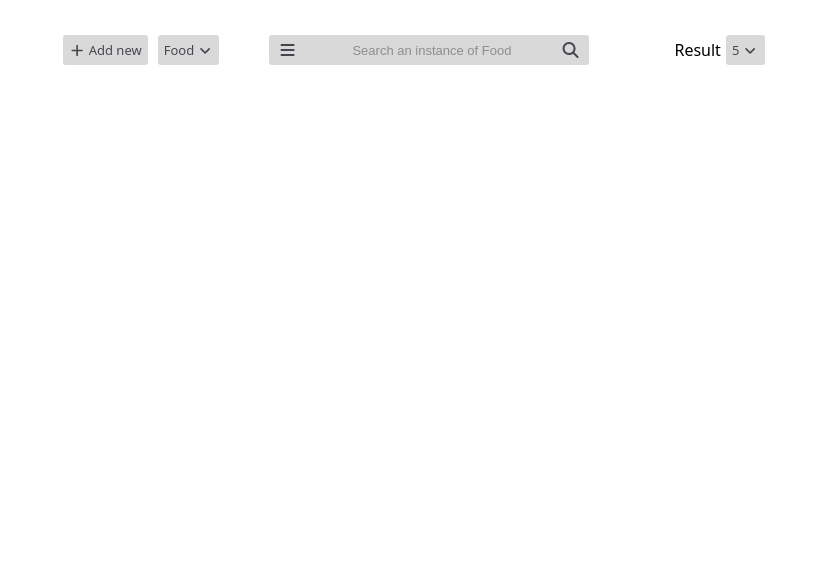
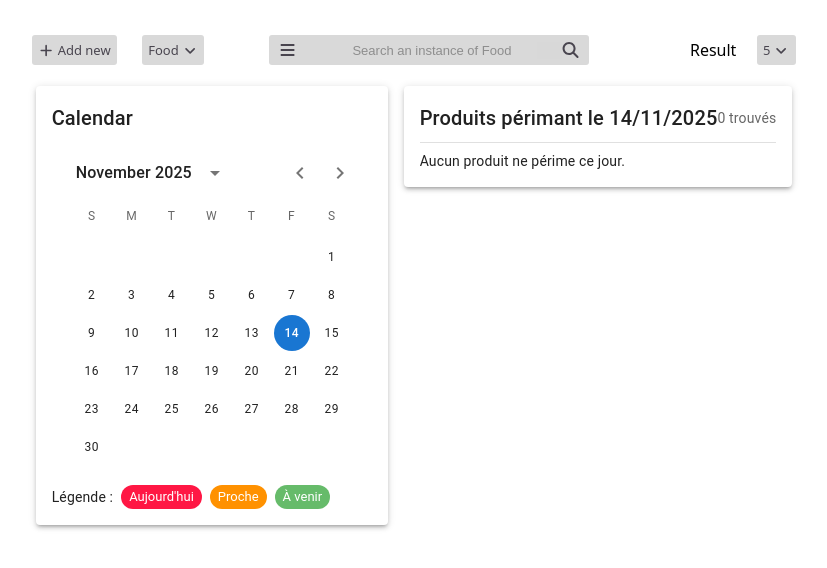
Before and after one commit to Bokode/StocKeeperPlus_Website, a React (Vite) app: page / in a window 1280 px wide. Shown: the top 568 px of the page, without its empty margins (226-1053 px from the left). Built offline with nearby package versions, Linux system fonts and the light colour scheme.

Commit message:
Premier Jet calendrier

```diff
--- a/package.json
+++ b/package.json
@@ -10,8 +10,13 @@
     "preview": "vite preview"
   },
   "dependencies": {
+    "@emotion/react": "^11.14.0",
+    "@emotion/styled": "^11.14.1",
     "@fortawesome/free-solid-svg-icons": "^7.1.0",
     "@fortawesome/react-fontawesome": "^3.1.0",
+    "@mui/material": "^7.3.5",
+    "@mui/x-date-pickers": "^8.18.0",
+    "dayjs": "^1.11.19",
     "react": "^19.2.0",
     "react-dom": "^19.2.0"
   },
--- a/src/App.jsx
+++ b/src/App.jsx
@@ -1,10 +1,12 @@
 import './App.css'
 import Topbar from './components/topBar/topBar';
+import Calendar from './components/calendar/ExpiryCalendar.jsx'
 
 function App() {
   return (
     <div className='appContainer'>
       <Topbar />
+      <Calendar />
     </div>
   )
 }
--- /dev/null
+++ b/src/components/calendar/ExpiryCalendar.jsx
@@ -0,0 +1,217 @@
+// ExpiryCalendar.jsx
+import React from "react";
+import dayjs from "dayjs";
+import Box from "@mui/material/Box";
+import Grid from "@mui/material/Grid";
+import Paper from "@mui/material/Paper";
+import Typography from "@mui/material/Typography";
+import List from "@mui/material/List";
+import ListItem from "@mui/material/ListItem";
+import ListItemText from "@mui/material/ListItemText";
+import Chip from "@mui/material/Chip";
+import Stack from "@mui/material/Stack";
+import Divider from "@mui/material/Divider";
+import { LocalizationProvider } from "@mui/x-date-pickers/LocalizationProvider";
+import { AdapterDayjs } from "@mui/x-date-pickers/AdapterDayjs";
+import { DateCalendar } from "@mui/x-date-pickers/DateCalendar";
+import { PickersDay } from "@mui/x-date-pickers";
+import { styled } from "@mui/material/styles";
+
+const Dot = styled("span")(({ theme, color }) => ({
+  display: "inline-block",
+  width: 8,
+  height: 8,
+  borderRadius: "50%",
+  backgroundColor: color || theme.palette.grey[500],
+  marginLeft: 6,
+  boxShadow: "0 0 0 2px rgba(0,0,0,0.04)",
+}));
+
+// Exemple de données - à remplacer par celles de ton backend
+const items = [
+  { id: 1, name: "Yaourt Nature", expiryDate: "2025-11-26", category: "Laitier" },
+  { id: 2, name: "Sliced smoked salmon", expiryDate: "2025-11-22", category: "Poisson" },
+  { id: 3, name: "Légumes grillés", expiryDate: "2025-11-21", category: "Légumes" },
+  { id: 4, name: "Fromage Kamboutcha", expiryDate: "2025-11-16", category: "Fromage" },
+  { id: 5, name: "Steak haché", expiryDate: "2025-11-15", category: "Viande" },
+  // ...
+];
+
+// utilitaire : retourne les items qui expirent exactement ce jour
+const getItemsForDay = (date) =>
+  items.filter((it) => dayjs(it.expiryDate).isSame(dayjs(date), "day"));
+
+// utilitaire : nombre d'items expirant ce jour
+const countForDay = (date) => getItemsForDay(date).length;
+
+// utilitaire : détermination de la couleur d'urgence selon la proximité
+const urgencyColor = (date) => {
+  const d = dayjs(date).startOf("day");
+  const today = dayjs().startOf("day");
+  const diff = d.diff(today, "day"); // positive -> futur
+  if (diff < 0) return "#8b0000"; // déjà périmé -> rouge foncé
+  if (diff === 0) return "#ff1744"; // aujourd'hui -> rouge
+  if (diff <= 3) return "#ff9100"; // 1-3 jours -> orange
+  if (diff <= 10) return "#ffd54f"; // 4-10 jours -> jaune
+  return "#66bb6a"; // plus loin -> vert
+};
+
+export default function ExpiryCalendar() {
+  const [selectedDay, setSelectedDay] = React.useState(dayjs());
+
+  // map de jours -> count (optimisation simple)
+  const markers = React.useMemo(() => {
+    const map = {};
+    for (const it of items) {
+      const key = dayjs(it.expiryDate).format("YYYY-MM-DD");
+      map[key] = (map[key] || 0) + 1;
+    }
+    return map;
+  }, []);
+
+  // rendu personnalisé d'un jour (pastilles + compteur)
+  const renderDay = (date, _selectedDates, pickersDayProps) => {
+    const key = dayjs(date).format("YYYY-MM-DD");
+    const count = markers[key] || 0;
+
+    // si pas d'items -> rendu standard
+    if (!count) {
+      return <PickersDay {...pickersDayProps} />;
+    }
+
+    // couleur d'urgence basée sur date
+    const color = urgencyColor(date);
+
+    return (
+      <Box sx={{ position: "relative", display: "inline-flex", alignItems: "center" }}>
+        <PickersDay {...pickersDayProps} />
+        {/* pastille en bas-center */}
+        <Box
+          sx={{
+            position: "absolute",
+            bottom: 4,
+            left: "50%",
+            transform: "translateX(-50%)",
+            display: "flex",
+            gap: 0.4,
+            alignItems: "center",
+          }}
+        >
+          {/* si plusieurs éléments, affiche un petit cercle + nombre */}
+          <Box
+            sx={{
+              px: 0.5,
+              minWidth: 18,
+              height: 18,
+              borderRadius: 9,
+              backgroundColor: color,
+              color: "common.white",
+              fontSize: 11,
+              display: "flex",
+              alignItems: "center",
+              justifyContent: "center",
+              boxShadow: (theme) => `0 2px 6px ${theme.palette.action.selected}`,
+            }}
+          >
+            {count}
+          </Box>
+        </Box>
+      </Box>
+    );
+  };
+
+  const itemsForSelected = getItemsForDay(selectedDay);
+
+  return (
+    <LocalizationProvider dateAdapter={AdapterDayjs}>
+      <Grid container spacing={2} sx={{ p: 2 }}>
+        {/* Calendrier gauche */}
+        <Grid>
+          <Paper elevation={3} sx={{ p: 2 }}>
+            <Typography variant="h6" gutterBottom>
+              Calendar
+            </Typography>
+
+            <DateCalendar
+              value={selectedDay}
+              onChange={(newVal) => {
+                if (newVal) setSelectedDay(dayjs(newVal));
+              }}
+              renderDay={renderDay}
+              disableFuture={false}
+//               sx={{
+//               transform: "scale(1)",    // ← augmente la taille
+//             transformOrigin: "top left", // ← évite qu'il décale
+//   }}
+            />
+            <Box sx={{ mt: 1, display: "flex", gap: 1, alignItems: "center" }}>
+              <Typography variant="body2">Légende :</Typography>
+              <Stack direction="row" spacing={1}>
+                <Chip label="Aujourd'hui" size="small" sx={{ bgcolor: "#ff1744", color: "white" }} />
+                <Chip label="Proche" size="small" sx={{ bgcolor: "#ff9100", color: "white" }} />
+                <Chip label="À venir" size="small" sx={{ bgcolor: "#66bb6a", color: "white" }} />
+              </Stack>
+            </Box>
+          </Paper>
+        </Grid>
+
+        {/* Liste droite */}
+        <Grid>
+          <Paper elevation={3} sx={{ p: 2 }}>
+            <Box sx={{ display: "flex", justifyContent: "space-between", alignItems: "center" }}>
+              <Typography variant="h6">
+                Produits périmant le {selectedDay.format("DD/MM/YYYY")}
+              </Typography>
+              <Typography variant="body2" color="text.secondary">
+                {itemsForSelected.length} trouvés
+              </Typography>
+            </Box>
+
+            <Divider sx={{ my: 1 }} />
+
+            {itemsForSelected.length === 0 ? (
+              <Typography variant="body2" sx={{ mt: 1 }}>
+                Aucun produit ne périme ce jour.
+              </Typography>
+            ) : (
+              <List sx={{ mt: 1 }}>
+                {itemsForSelected.map((it) => {
+                  const color = urgencyColor(it.expiryDate);
+                  return (
+                    <ListItem key={it.id} sx={{ mb: 1, borderRadius: 2 }}>
+                      <Paper sx={{ width: "100%", p: 1.2, display: "flex", alignItems: "center" }}>
+                        <Box sx={{ mr: 2 }}>
+                          <Box
+                            sx={{
+                              width: 12,
+                              height: 12,
+                              borderRadius: "50%",
+                              backgroundColor: color,
+                            }}
+                          />
+                        </Box>
+                        <ListItemText
+                          primary={<Typography sx={{ fontWeight: 600 }}>{it.name}</Typography>}
+                          secondary={
+                            <Typography variant="caption" color="text.secondary">
+                              {it.category} — expire le {dayjs(it.expiryDate).format("DD/MM/YYYY")}
+                            </Typography>
+                          }
+                        />
+                        <Chip
+                          label={dayjs(it.expiryDate).diff(dayjs(), "day") === 0 ? "Aujourd'hui" : `${dayjs(it.expiryDate).diff(dayjs(), "day")}j`}
+                          size="small"
+                          sx={{ ml: 2 }}
+                        />
+                      </Paper>
+                    </ListItem>
+                  );
+                })}
+              </List>
+            )}
+          </Paper>
+        </Grid>
+      </Grid>
+    </LocalizationProvider>
+  );
+}
```
Also changed, not shown: src/components/calendar/calendar.jsx (added, +21 -0 lines), 1 other file (tests, documents, lock files or other folders).
